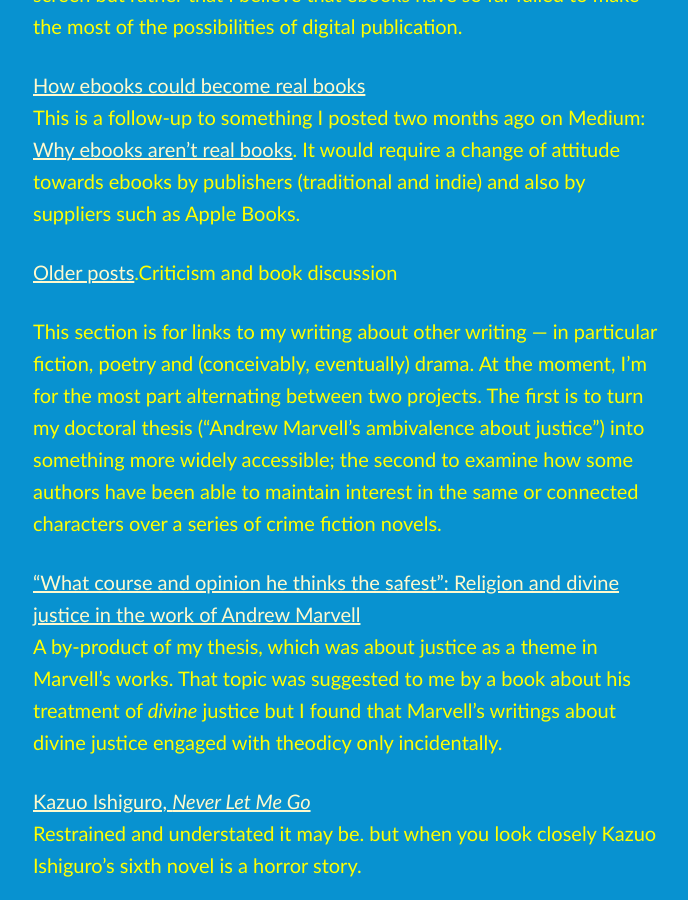
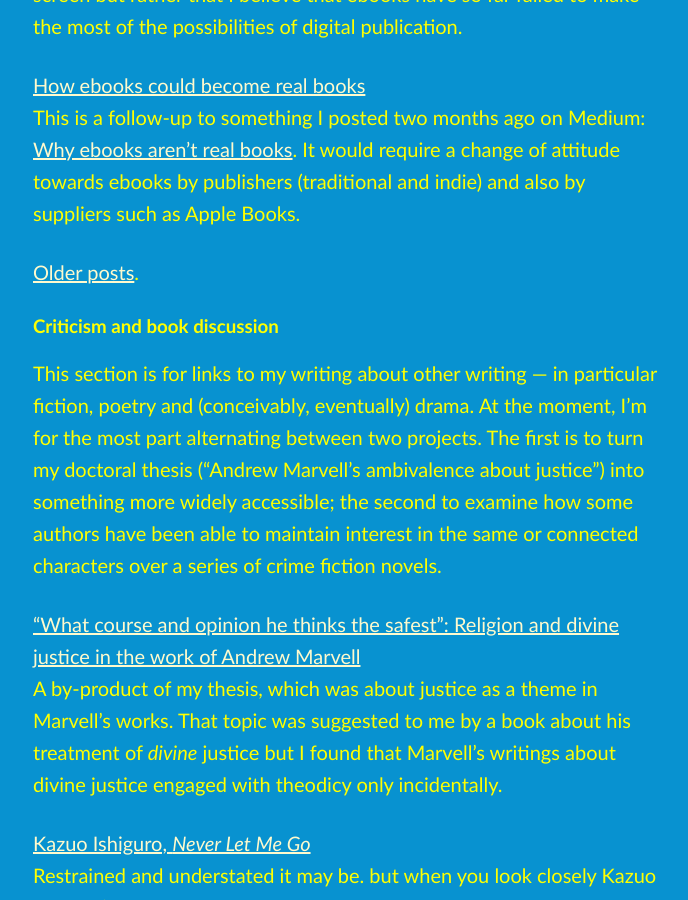
Before and after one commit to artkavanagh/github.io, a Jekyll site: the page index.html, which Jekyll copies as it is, in a window 1280 px wide and 900 px high, scrolled down 2334 px. Shown: the whole window, without its empty margins (291-979 px from the left). Built offline with Jekyll 4.4.1, drawn with Linux system fonts in a browser that asks for light colours.

```diff
--- a/index.html
+++ b/index.html
@@ -52,7 +52,7 @@ I’ve been critical and dismissive of ebooks in recent posts. That <em>doesn’
 <p><a href="https://www.artkavanagh.ie/ebooks-could-be-real-books.html">How ebooks could become real books</a><br />
 This is a follow-up to something I posted two months ago on Medium: <a href="https://medium.com/p/9d3fac7aae42">Why ebooks aren’t real books</a>. It would require a change of attitude towards ebooks by publishers (traditional and indie) and also by suppliers such as Apple Books.</p>
 
-<p><a href="https://www.artkavanagh.ie/older-postys.html">Older posts</a>.</p?
+<p><a href="https://www.artkavanagh.ie/older-postys.html">Older posts</a>.</p>
 
 <h3 id="bookdiscuss">Criticism and book discussion</h3>
 
```
